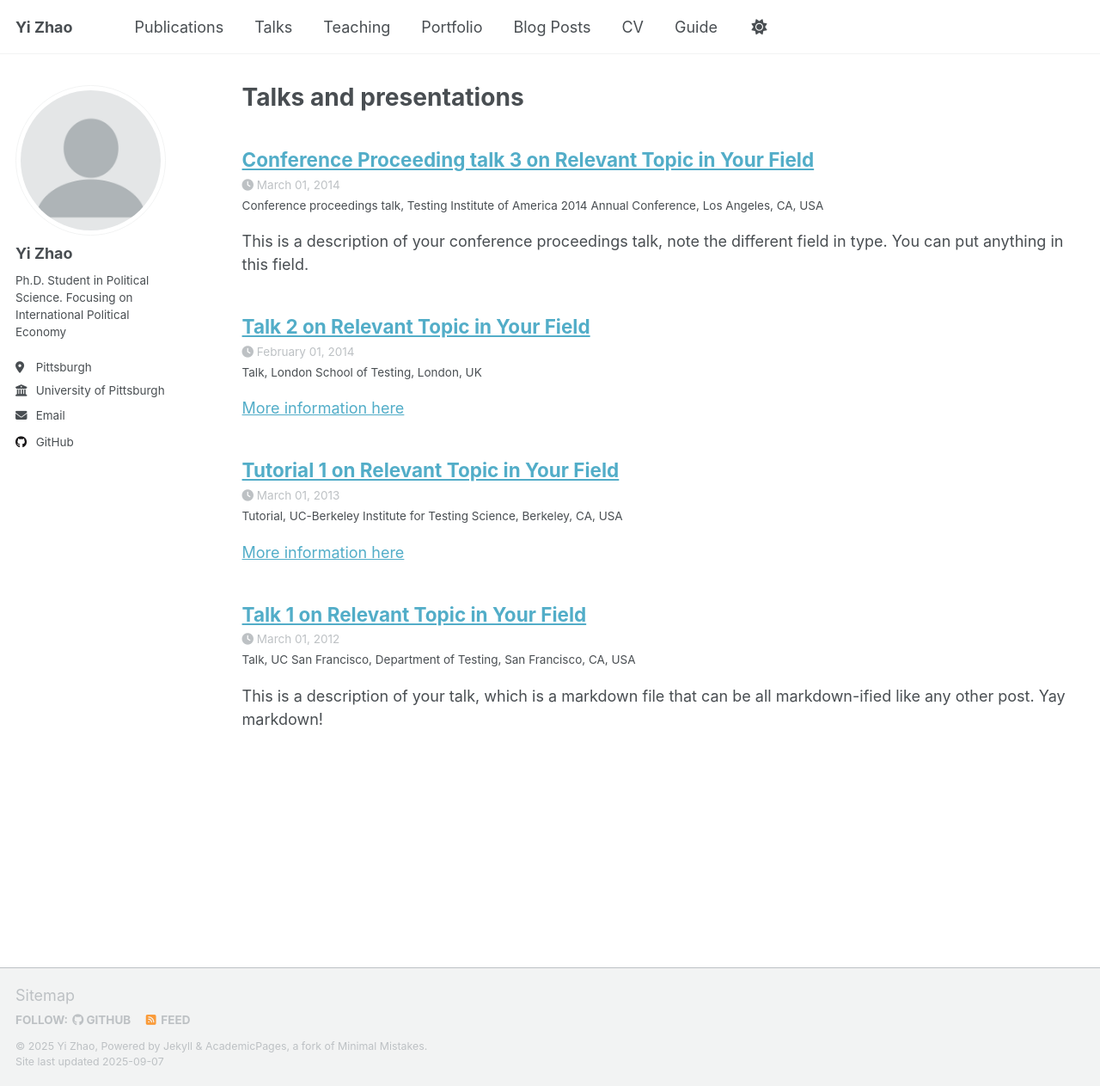
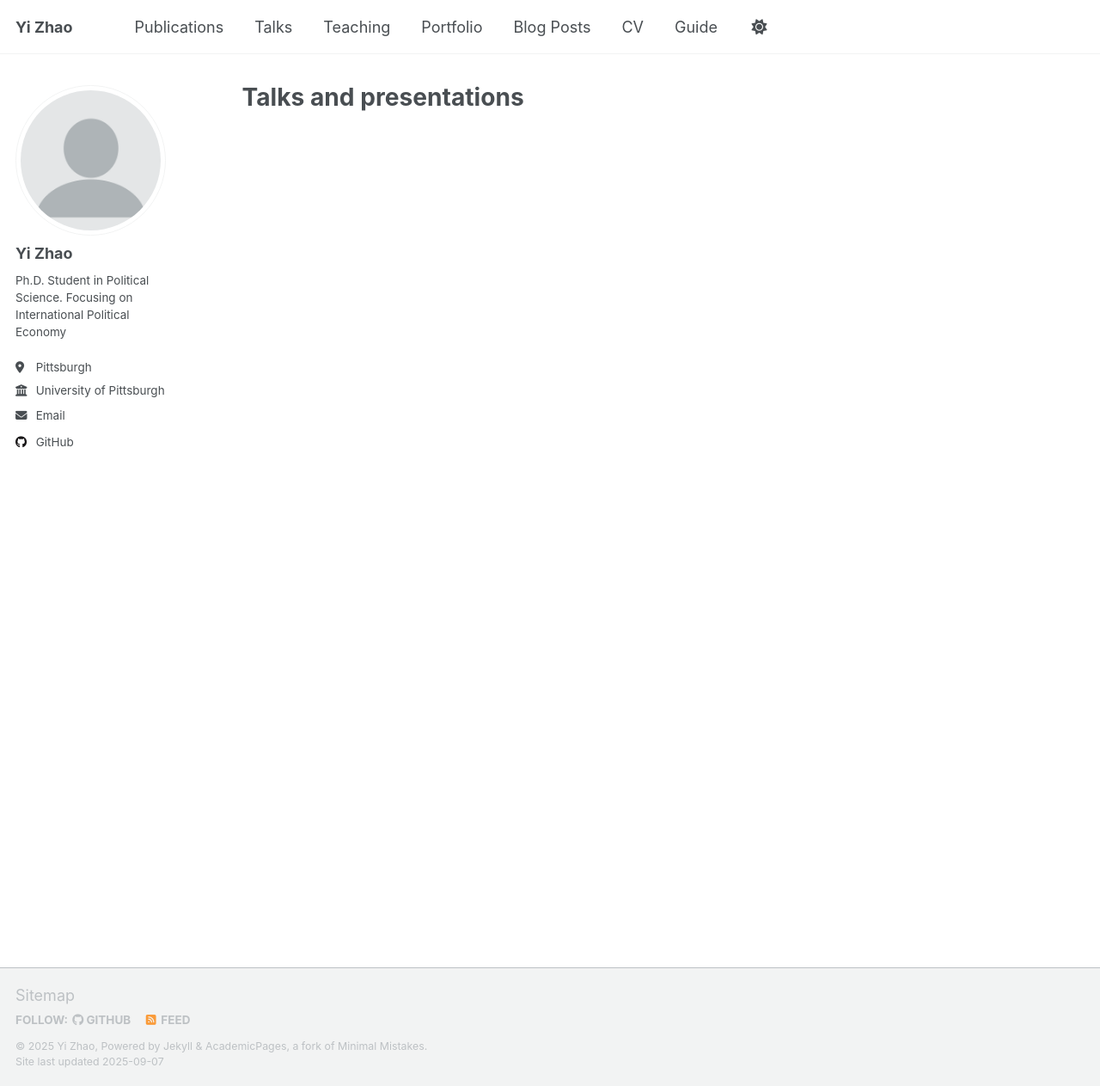
Before and after one commit to YiZhao999/YiZhao999.github.io, a Jekyll site: the page built from _pages/talks.html, in a window 1280 px wide and 1263 px high. Shown: the whole window at 86% size. Built offline with Jekyll 4.4.1, drawn with Linux system fonts in a browser that asks for light colours; a script that is not in the unit is left out; part of the change alters nothing that is shown.

Commit message:
Disable teaching and talks collections in config

```diff
--- a/_config.yml
+++ b/_config.yml
@@ -161,18 +161,18 @@ kramdown:
 
 # These settings control the types of collections used by the template
 collections:
-  teaching:
-    output: true
-    permalink: /:collection/:path/
-  publications:
-    output: true
-    permalink: /:collection/:path/
+  # teaching:
+  #   output: true
+  #   permalink: /:collection/:path/
+  # publications:
+  #   output: true
+  #   permalink: /:collection/:path/
   portfolio:
     output: true
     permalink: /:collection/:path/
-  talks:
-    output: true
-    permalink: /:collection/:path/
+  # talks:
+  #   output: true
+  #   permalink: /:collection/:path/
 
 
 # These settings control how pages and collections are included in the site
@@ -185,14 +185,14 @@ defaults:
       layout: single
       author_profile: true
   # _teaching
-  - scope:
-      path: ""
-      type: teaching
-    values:
-      layout: single
-      author_profile: true
-      share: true
-      comments: true
+  # - scope:
+  #     path: ""
+  #     type: teaching
+  #   values:
+  #     layout: single
+  #     author_profile: true
+  #     share: true
+  #     comments: true
   # # _publications
   # - scope:
   #     path: ""
```
